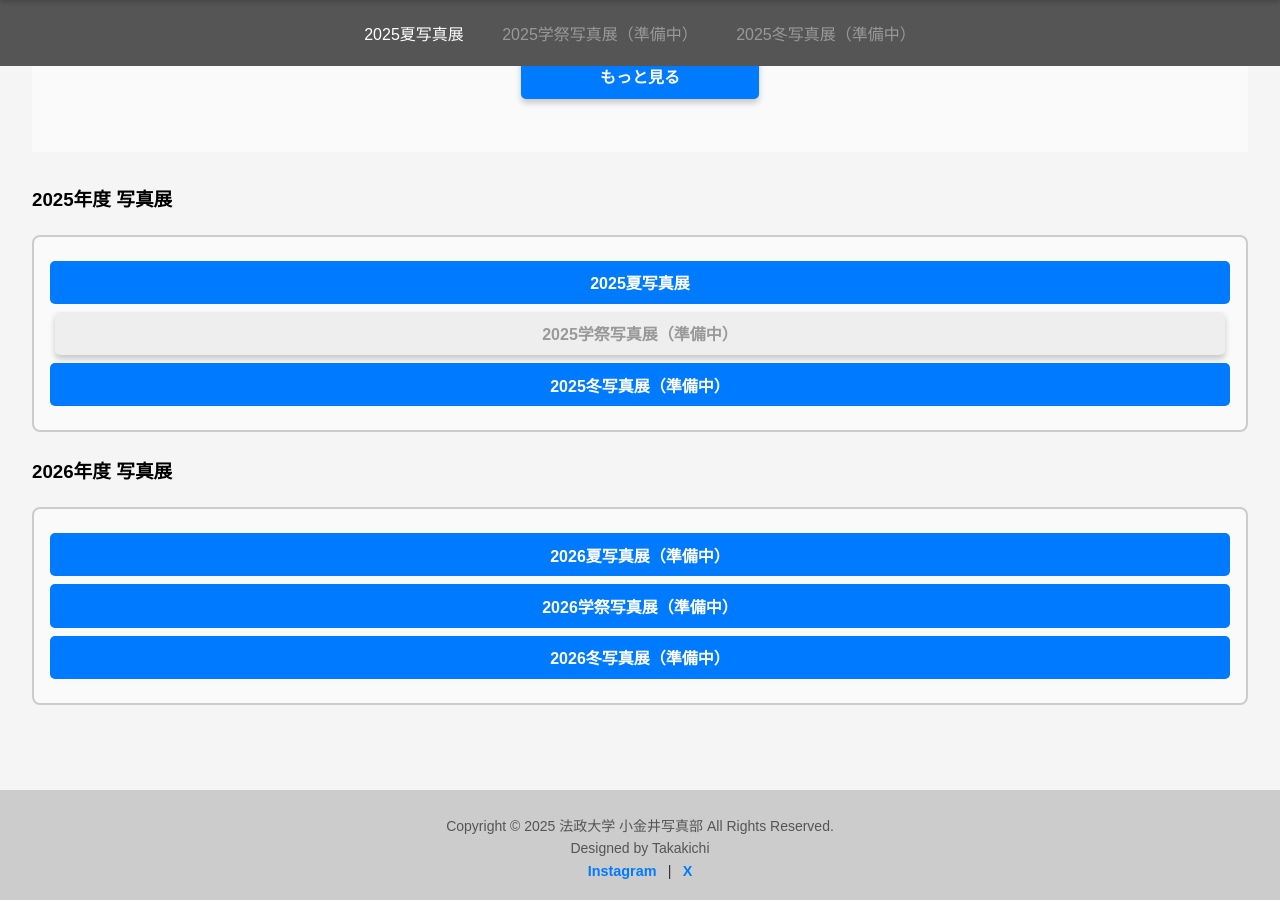
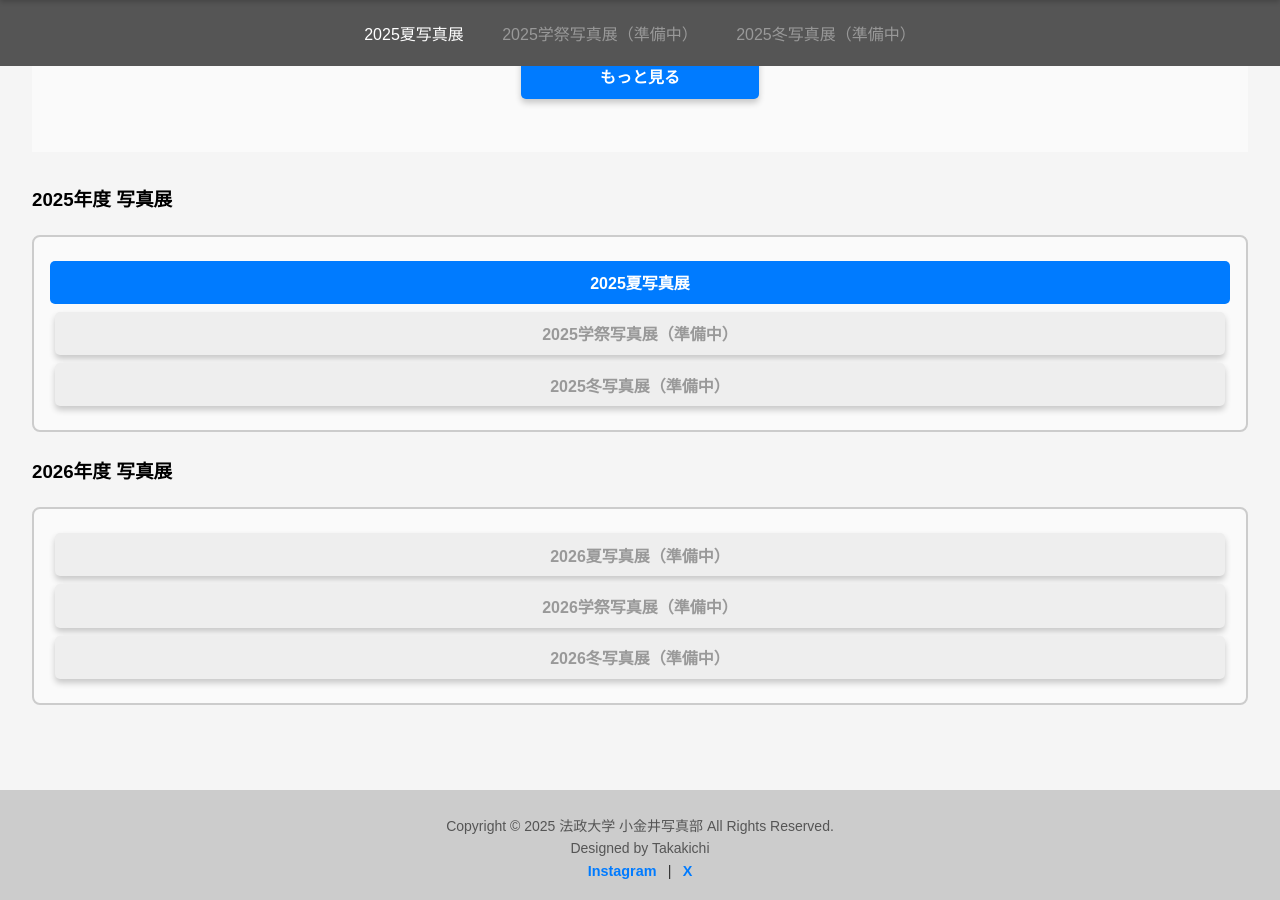
Before and after one commit to fujiyoshi-takayuki/photo-exhibition-site, a Jekyll site: the page built from index.html, in a window 1280 px wide and 900 px high, scrolled down 554 px. Built offline with Jekyll 4.4.1, drawn with Linux system fonts in a browser that asks for light colours.

Commit message:
class changes

```diff
--- a/index.html
+++ b/index.html
@@ -45,7 +45,7 @@ title: "法政大学 小金井写真部 写真展サイト &#8211; Hosei Univers
     <a href="#" class="button disabled">2025学祭写真展（準備中）</a>
   </div>
   <div class="event-link">
-    <a href="#" class="disabled">2025冬写真展（準備中）</a>
+    <a href="#" class="button disabled">2025冬写真展（準備中）</a>
   </div>
 </div>
 
@@ -54,14 +54,14 @@ title: "法政大学 小金井写真部 写真展サイト &#8211; Hosei Univers
 <div class="year-block">
   <div class="event-link">
     <!-- <a href="{{ "/2026/summer/" | relative_url }}">2026夏写真展（準備中）</a> -->
-    <a href="#" class="disabled">2026夏写真展（準備中）</a>
+    <a href="#" class="button disabled">2026夏写真展（準備中）</a>
   </div>
   <div class="event-link">
     <!-- <a href="#">2026学祭写真展（準備中）</a> -->
-    <a href="#" class="disabled">2026学祭写真展（準備中）</a>
+    <a href="#" class="button disabled">2026学祭写真展（準備中）</a>
   </div>
   <div class="event-link">
     <!-- <a href="#">2026冬写真展（準備中）</a> -->
-    <a href="#" class="disabled">2026冬写真展（準備中）</a>
+    <a href="#" class="button disabled">2026冬写真展（準備中）</a>
   </div>
 </div>
```
